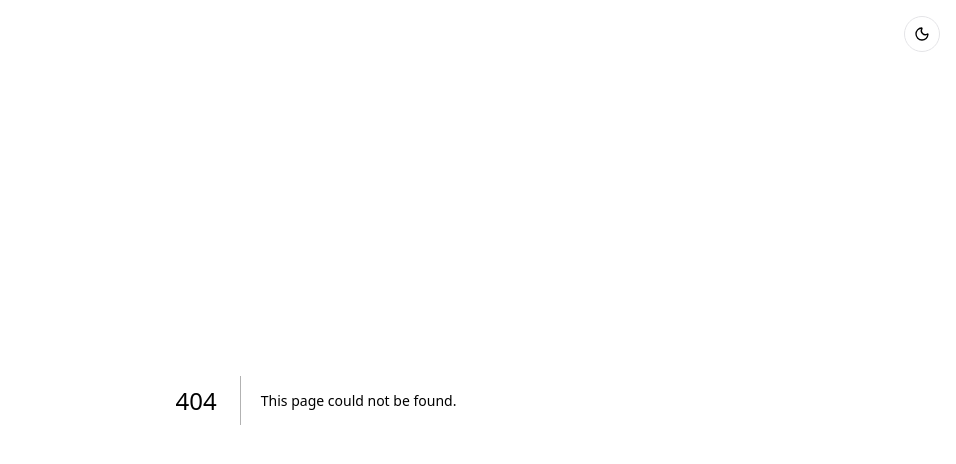
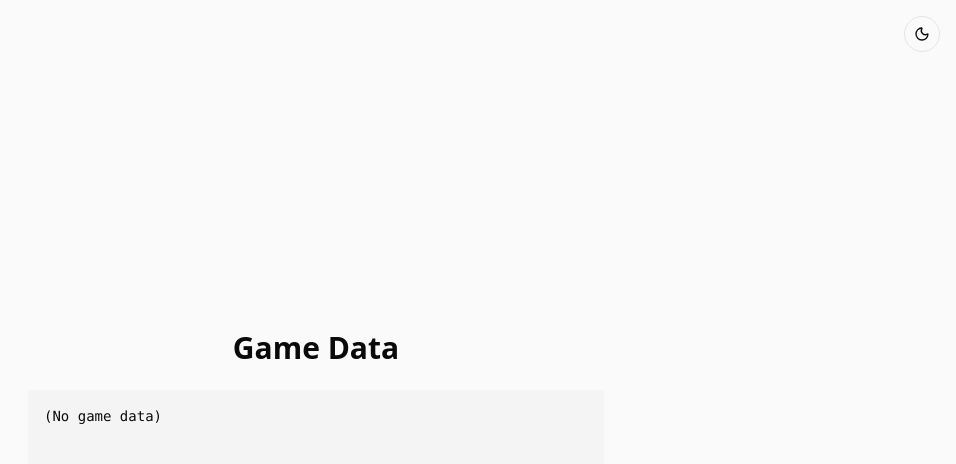
Before and after one commit to agraham02/family-gr-client, a Next.js app: page /game/1 in a window 1280 px wide. Before the commit this address had no page. Shown: the top 464 px of the page, without its empty margins (324-1280 px from the left). Built offline with nearby package versions, Linux system fonts and the light colour scheme.

Commit message:
Add GamePage component to handle game events and display game data

```diff
--- /dev/null
+++ b/src/app/(room)/game/[roomCode]/page.tsx
@@ -0,0 +1,67 @@
+"use client";
+import { useWebSocket } from "@/contexts/WebSocketContext";
+import { useSession } from "@/contexts/SessionContext";
+import React, { useCallback, useEffect, useState } from "react";
+import { useParams } from "next/navigation";
+
+type GameData = {
+    // Define the structure of your game data here
+};
+
+type BaseGameEvent = {
+    event: string;
+    gameState: GameData;
+};
+
+type RoomEventPayload = BaseGameEvent & { event: "sync" };
+
+export default function GamePage() {
+    const { roomId, userId } = useSession();
+    const { socket, connected } = useWebSocket();
+    const { roomCode } = useParams();
+    const [gameData, setGameData] = React.useState<object | null>(null);
+    const [hasJoined, setHasJoined] = useState(false);
+
+    const getGameState = useCallback(async () => {}, []);
+
+    // useEffect(() => {
+    //     if (!roomCode || hasJoined) return;
+    //     getGameState();
+    // }, [roomCode, hasJoined, getGameState]);
+
+    useEffect(() => {
+        if (!socket || !connected || !roomId || !userId) return;
+
+        function handleGameEvent(payload: RoomEventPayload) {
+            console.log("📨 Game event:", payload);
+            setGameData(payload.gameState);
+            switch (payload.event) {
+                case "sync":
+                    break;
+            }
+        }
+
+        socket.on("game_event", handleGameEvent);
+
+        socket.emit("join_game", { roomId, userId });
+
+        return () => {
+            socket.off("game_event", handleGameEvent);
+        };
+    }, []);
+
+    return (
+        <main className="flex flex-col items-center justify-center min-h-screen p-8 bg-zinc-50 dark:bg-zinc-950">
+            <h1 className="text-3xl font-bold mb-6 dark:text-white">
+                Game Data
+            </h1>
+            <div className="w-full max-w-xl">
+                <pre className="bg-zinc-100 dark:bg-zinc-900 p-4 rounded text-sm overflow-x-auto min-h-[80px]">
+                    {gameData
+                        ? JSON.stringify(gameData, null, 2)
+                        : "(No game data)"}
+                </pre>
+            </div>
+        </main>
+    );
+}
```
